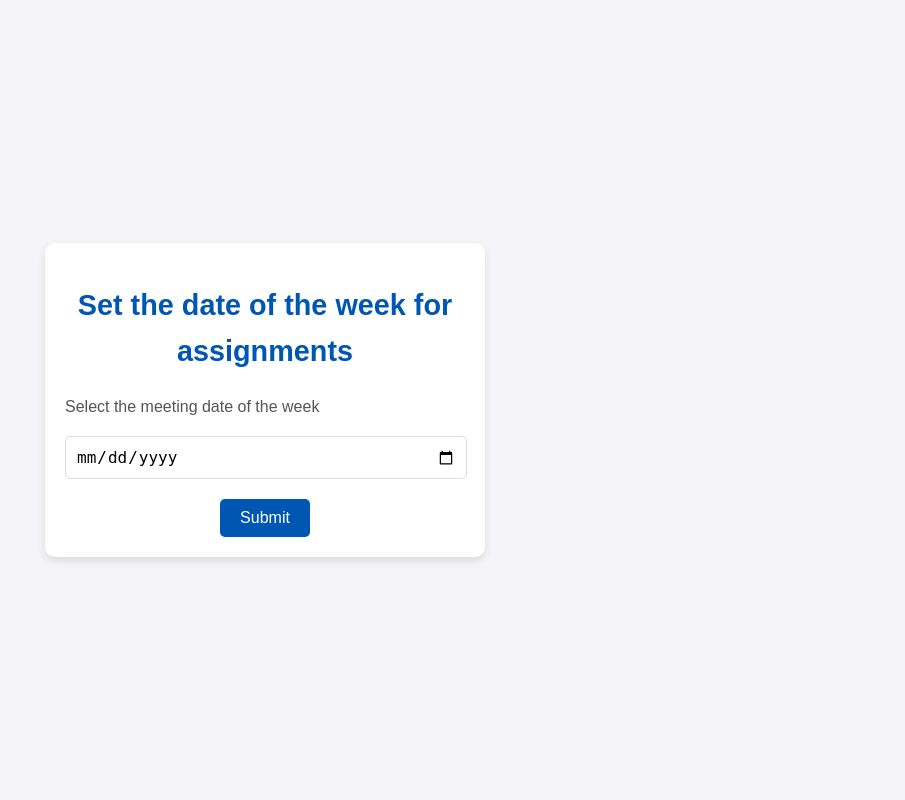
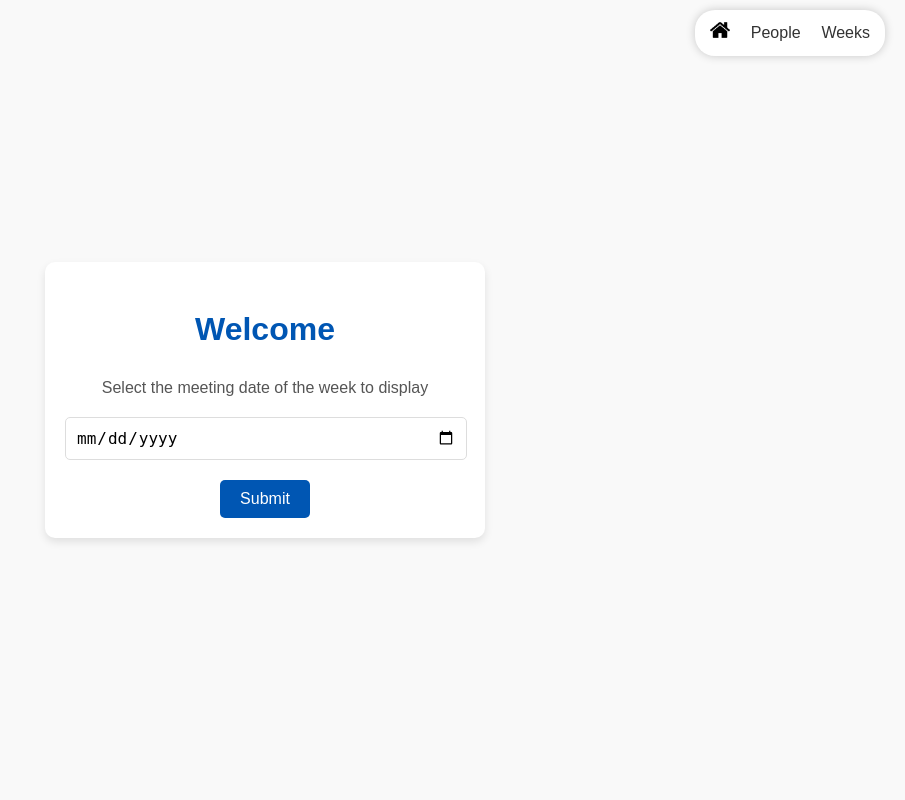
Before and after one commit to AryansVj/assignment-tracker, a PHP site: page /SelectWeek.php in a window 1280 px wide. Shown: the whole page, without its empty margins (375-1280 px from the left). Run offline with PHP 8.4, Linux system fonts and the light colour scheme.

Commit message:
Common styling in styles and nav bar added to all

```diff
--- a/Delete.php
+++ b/Delete.php
@@ -63,9 +63,15 @@ if (isset($_POST['assignment_id'])) {
     <meta charset="UTF-8">
     <meta name="viewport" content="width=device-width, initial-scale=1.0">
     <link rel="stylesheet" href="css/stylesDelete.css">
+    <link rel="stylesheet" href="css/styles.css">
     <title>Delete Assignment</title>
 </head>
 <body>
+    <div class="nav">
+        <a href="index.php"><div class="home"></div></a>
+        <a class="people" href="ManagePerson.php">People</a>
+        <a class="weeks" href="SelectWeek.php">Weeks</a>
+    </div>
     <div class="container">
         <h1>Delete Assignment</h1>
 
--- a/Edit.php
+++ b/Edit.php
@@ -70,9 +70,15 @@ if ( isset($_POST['Name']) && isset($_POST['category']) ) {
     <meta charset="UTF-8">
     <meta name="viewport" content="width=device-width, initial-scale=1.0">
     <link rel="stylesheet" href="css/stylesEdit.css">
+    <link rel="stylesheet" href="css/styles.css">
     <title>Edit Assignment</title>
 </head>
 <body>
+    <div class="nav">
+        <a href="index.php"><div class="home"></div></a>
+        <a class="people" href="ManagePerson.php">People</a>
+        <a class="weeks" href="SelectWeek.php">Weeks</a>
+    </div>
     <h1>Edit the Assignment</h1>
     <div class="container">
         <div class="sub-data">
--- a/SelectWeek.php
+++ b/SelectWeek.php
@@ -28,14 +28,20 @@ session_destroy();
 <head>
     <meta charset="UTF-8">
     <meta name="viewport" content="width=device-width, initial-scale=1.0">
+    <link rel="stylesheet" href="css/stylesSelectWeek.css">
+    <link rel="stylesheet" href="css/styles.css">
     <title>Get Date</title>
-    <link rel="stylesheet" href="css/stylesSelectWeek.css">
 </head>
 <body>
+    <div class="nav">
+        <a href="index.php"><div class="home"></div></a>
+        <a class="people" href="ManagePerson.php">People</a>
+        <a class="weeks" href="SelectWeek.php">Weeks</a>
+    </div>
     <div class="container">
-        <h1>Set the date of the week for assignments</h1>
+        <h1>Welcome</h1>
         <form method="post">
-            <p><label for="week">Select the meeting date of the week</label></p>
+            <p><label for="week">Select the meeting date of the week to display</label></p>
             <input type="date" id="week" name="WeeklyDate" required><br>
             <input type="submit" value="Submit">
         </form>
--- /dev/null
+++ b/css/styles.css
@@ -0,0 +1,33 @@
+body {
+    font-family: Arial, sans-serif;
+    background-color: #f9f9f9;
+    color: #333;
+    margin: 0;
+    padding: 0;
+}
+
+div.nav {
+    position: fixed;
+    top: 10px;
+    right: 20px;
+    width: 170px;
+    display: flex;
+    justify-content: space-between;
+    background-color: #ffffff;
+    padding: 10px;
+    border-radius: 20px;
+    box-shadow: 0 0 10px rgba(0,0,0,0.2);
+}
+
+.nav a {
+    margin: 0 5px;
+    text-decoration: none;
+    color: #333;
+}
+
+.nav .home {
+    background-image: url(../assets/home.png);
+    background-size: contain;
+    height: 20px;
+    width: 20px;
+}
--- a/css/stylesIndividual.css
+++ b/css/stylesIndividual.css
@@ -1,8 +1,4 @@
 body {
-    font-family: Arial, sans-serif;
-    margin: 0;
-    padding: 0;
-    background-color: #f9f9f9;
     display: flex;
     flex-direction: column;
     align-items: center;
--- a/css/stylesSelectWeek.css
+++ b/css/stylesSelectWeek.css
@@ -1,11 +1,6 @@
 /* General Body Styles */
 body {
-    font-family: 'Arial', sans-serif;
     line-height: 1.6;
-    margin: 0;
-    padding: 0;
-    background-color: #f4f4f9;
-    color: #333;
     display: flex;
     justify-content: center;
     align-items: center;
@@ -24,7 +19,7 @@ body {
 
 /* Page Heading */
 h1 {
-    font-size: 1.8em;
+    font-size: 2em;
     margin-bottom: 20px;
     color: #0056b3;
     font-weight: bold;
@@ -40,7 +35,7 @@ form label {
     display: block;
     font-size: 1rem;
     margin-bottom: 8px;
-    text-align: left;
+    text-align: center;
     color: #555;
 }
 
```
Also changed, not shown: Add.php (+8 -5 lines), ManagePerson.php (+7 -1 lines), PersonalLog.php (+7 -1 lines), css/stylesAdd.css (+0 -11 lines), css/stylesDelete.css (+0 -7 lines), css/stylesEdit.css (+0 -8 lines), css/stylesManagePerson.css (+0 -8 lines), index.php (+5 -9 lines), assets/8495460_18933.jpg (added), assets/home.png (added).
